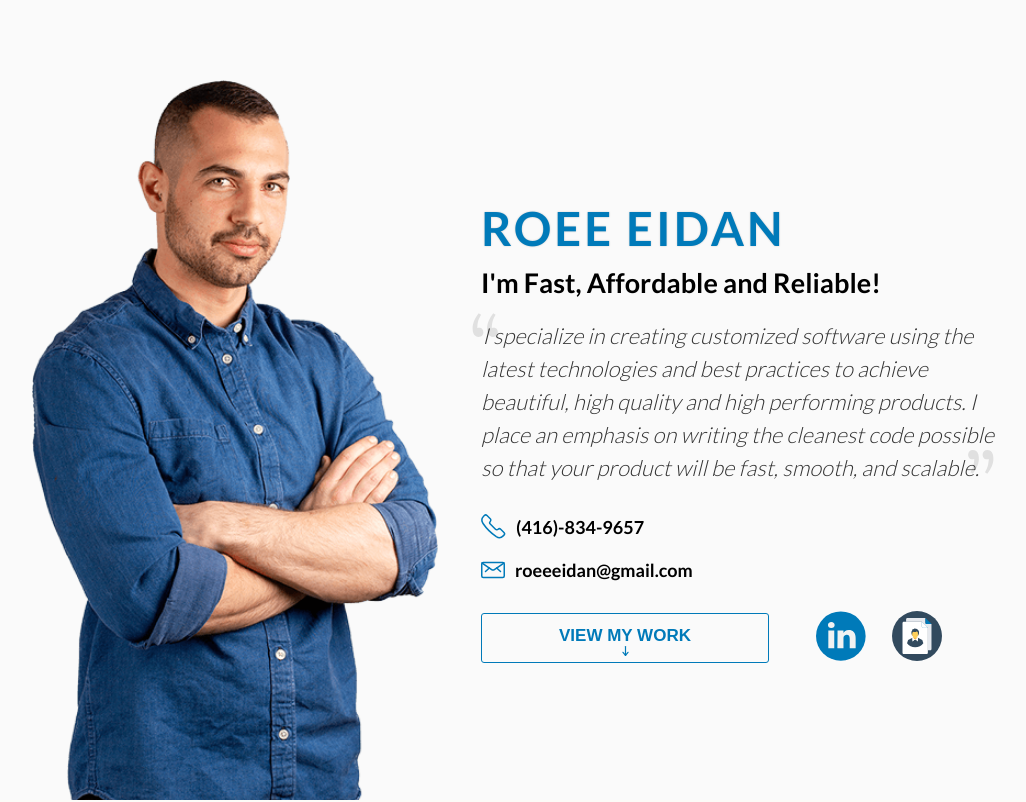
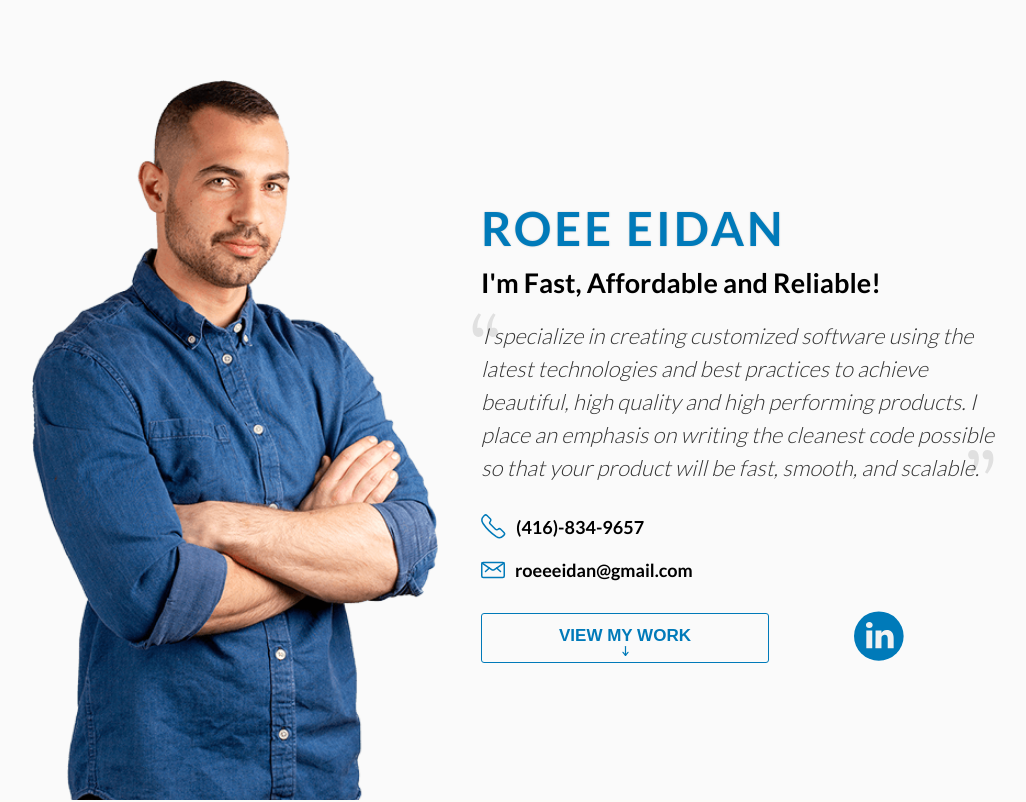
Before and after one commit to RoeeEidan/portfolio, a website: page public/index.html in a window 1280 px wide. Shown: the top 802 px of the page, without its empty margins (61-1087 px from the left). Drawn offline with nearby package versions, Linux system fonts and the light colour scheme.

Commit message:
Removing my resume

```diff
--- a/public/index.html
+++ b/public/index.html
@@ -79,9 +79,9 @@
 					<a href="https://www.linkedin.com/in/roee-eidan-23a2a7a6/" target="_blank">
 						<img src="./images/linkedin.svg" alt="Roee's Linkedin">
 					</a>
-					<a href="https://s3.ca-central-1.amazonaws.com/roeeeidan.com/resume.pdf" target="_blank">
+					<!-- <a href="https://s3.ca-central-1.amazonaws.com/roeeeidan.com/resume.pdf" target="_blank">
 						<img src="./images/resume.svg" alt="Roee's Upwork">
-					</a>
+					</a> -->
 				</div>
 			</div>
 
```
